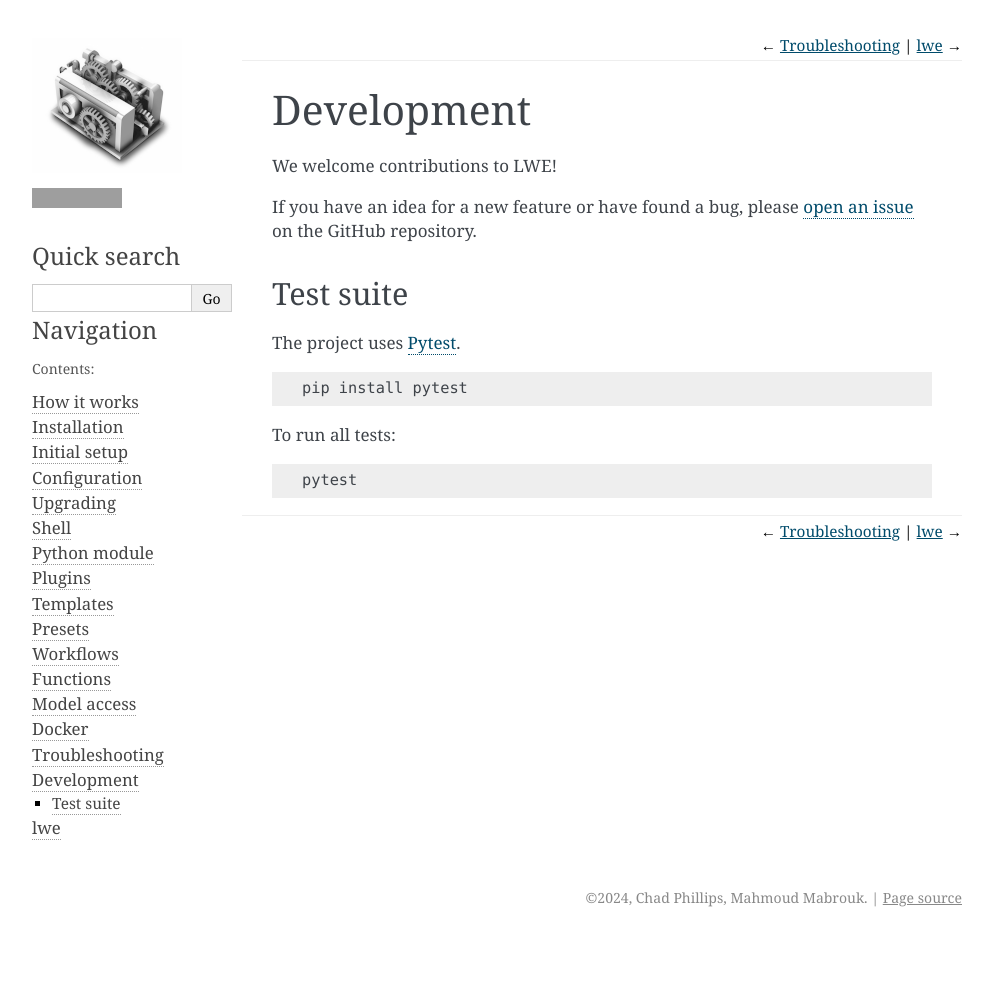
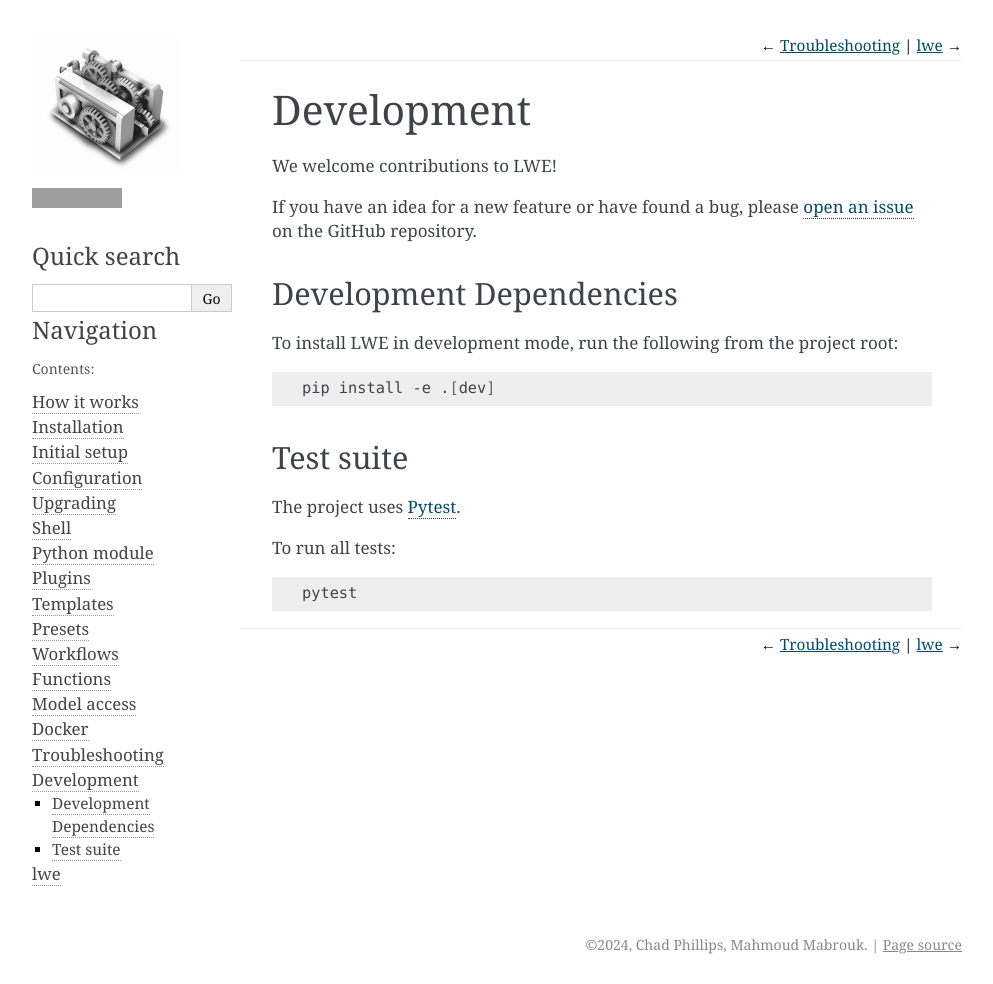
Before and after one commit to llm-workflow-engine/llm-workflow-engine, a Sphinx documentation site: the page built from docs/development.rst, in a window 1280 px wide. Shown: the whole page, without its empty margins (148-1141 px from the left). Built offline with Sphinx 7.4.7, drawn with Linux system fonts in a browser that asks for light colours; before the commit the page ends 937 px from its top, so only the background shows below that; grey boxes are pictures that could not be loaded.

Commit message:
add [dev] extra for development packages

```diff
--- a/docs/development.rst
+++ b/docs/development.rst
@@ -9,14 +9,20 @@ If you have an idea for a new feature or have found a bug, please
 on the GitHub repository.
 
 -----------------------------------------------
+Development Dependencies
+-----------------------------------------------
+
+To install LWE in development mode, run the following from the project root:
+
+.. code-block:: bash
+
+   pip install -e .[dev]
+
+-----------------------------------------------
 Test suite
 -----------------------------------------------
 
 The project uses `Pytest <https://docs.pytest.org>`_.
-
-.. code-block:: bash
-
-  pip install pytest
 
 To run all tests:
 
--- a/requirements.txt
+++ b/requirements.txt
@@ -16,6 +16,9 @@ pyperclip
 python-frontmatter
 PyYAML
 rich
+setuptools
 textract @ git+https://github.com/thehunmonkgroup/textract@41c8a14de9facbfe21a1881cda49ced67b3bb5a4
 sqlalchemy>=1.4.48
 tiktoken
+pytest[dev]
+pytest-datadir[dev]
```
